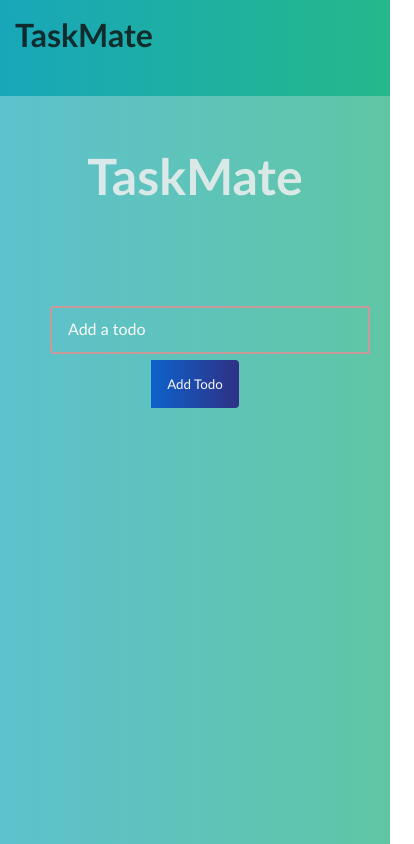
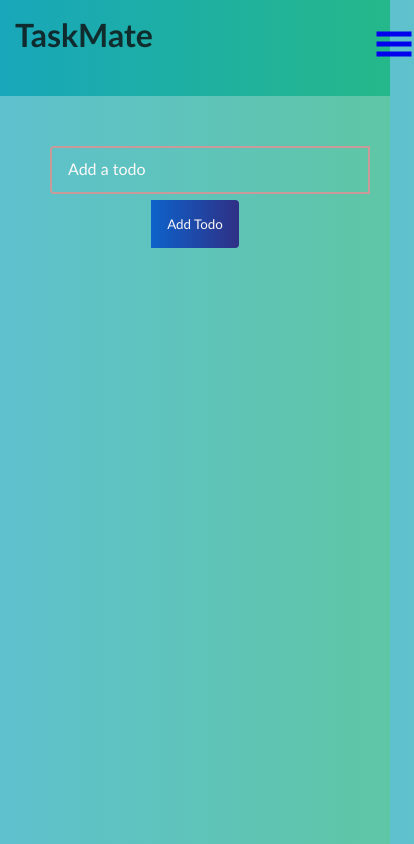
Before and after one commit to iishaan30/Taskmate, a React (Create React App) app: page / in a window 390 px wide. Shown: the whole page, 414 px wide, since content can reach past the window. Built offline with nearby package versions, Linux system fonts and the light colour scheme.

Commit message:
Made Navbar responsive

```diff
--- a/src/App.js
+++ b/src/App.js
@@ -1,7 +1,8 @@
 import './App.css';
 import TodoForm from './components/TodoForm';
 import TodoList from './components/TodoList';
-import Navbar from './components/navbar';
+import Navbar from './components/Navbar';
+
 
 
 function App() {
--- a/src/components/TodoList.js
+++ b/src/components/TodoList.js
@@ -59,7 +59,6 @@ function TodoList() {
 
   return (
     <div>
-        <h1>TaskMate</h1>
         <TodoForm  onSubmit={addTodo}/>
         <Todo todos={todos} completeTodo={completeTodo} removeTodo={removeTodo} updateTodo={updateTodo} />
     </div>
--- a/src/components/navbar.js
+++ b/src/components/navbar.js
@@ -7,6 +7,7 @@ const Navbar = () => {
   return (
     <>
         <nav className='main-nav'>
+
         <div className='logo'>
             <h2>TaskMate</h2>
         </div>
@@ -25,12 +26,13 @@ const Navbar = () => {
                     <a href="#">Team</a>
                 </li>
             </ul>
-            <div className='hamburger-menu'>
+
+        </div>
+        <div className='hamburger-menu'>
                 <a href="#" onClick={() => setShowMediaIcons(!showMediaIcons)}>
-                    <GiHamburgerMenu />
+                    <GiHamburgerMenu id="hamburger"/>
                 </a>
             </div>
-        </div>
     </nav>
     </>
   )
--- a/src/components/navstyle.css
+++ b/src/components/navstyle.css
@@ -37,9 +37,15 @@
     font-size: 18px;
     color: rgb(10, 10, 10);
 }
-.menu-link .hamburger-menu {
-    display: none;
+.hamburger-menu{
+    grid-column: 5/5;
+    text-align: center;
+    margin: auto;
+    margin-right: 500px;
+    position: relative;
+
 }
+
 @media (max-width: 1080px) {
     .main-nav {
         height: 8rem;
@@ -90,7 +96,7 @@
     .mobile-menu-link ul li:first-child {
         transition-delay: 0.2s;
     }
-    .menu-link .hamburger-menu{
+    .main-nav .hamburger-menu{
         display: block;
         font-size: 2.5rem;
     }
@@ -105,7 +111,7 @@
         height: 6rem;
     }
 
-    .menu-link .hamburger-menu {
+    .main-nav .hamburger-menu {
         display: block;
         font-size: 2.5rem;
     }
@@ -125,7 +131,7 @@
     .logo h2 {
       font-size: 2rem;
     }
-    .menu-link .hamburger-menu {
+    .main-nav .hamburger-menu {
         display: block;
         font-size: 2.5rem;
     }
```
